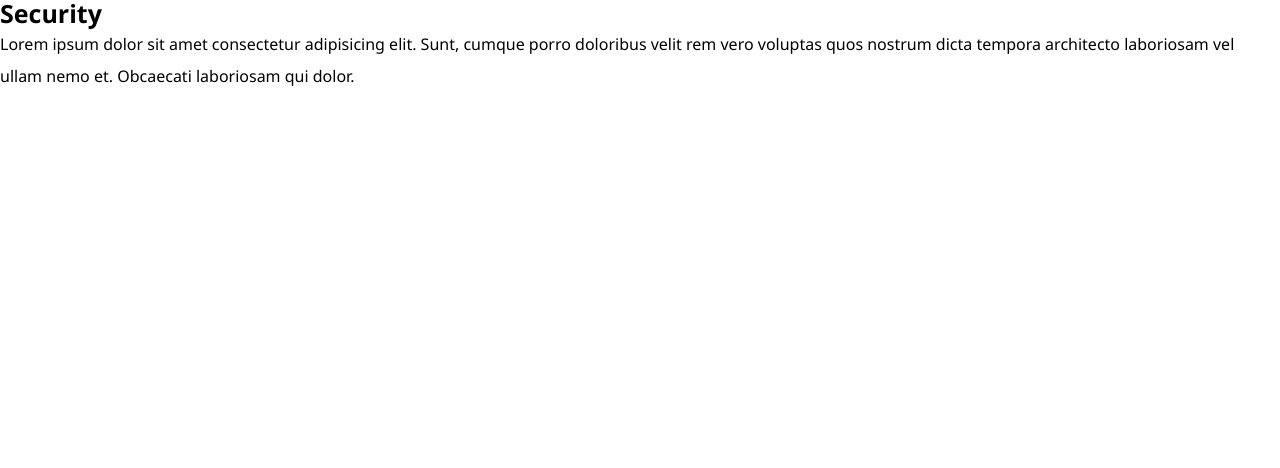
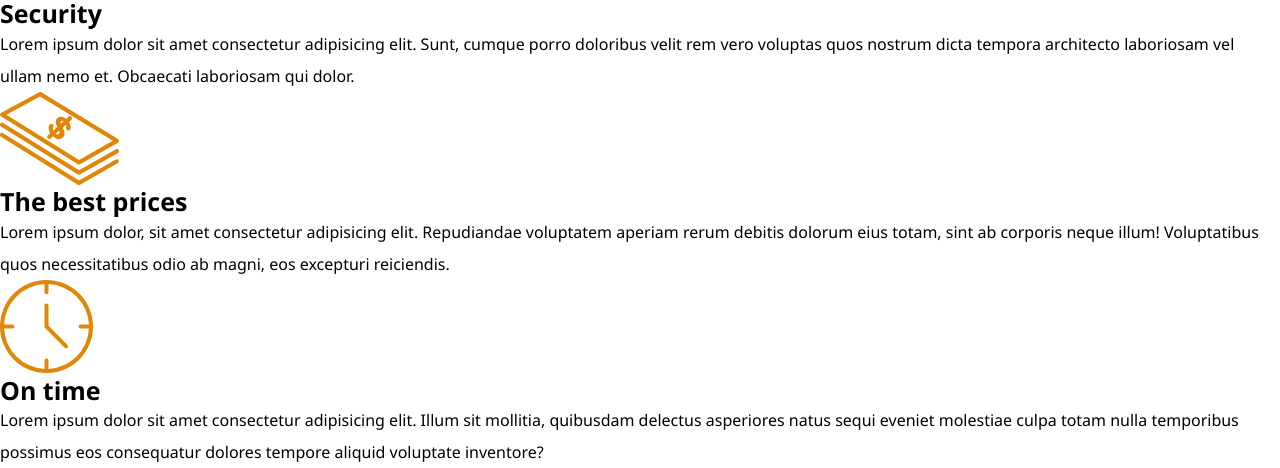
Before and after one commit to AdrianAdame/FSDI-102, a plain HTML site: page Class 1 - Assignment 1/index.html in a window 1280 px wide. Shown: the part 531-999 px from the top of the page. Before the commit the page ends 800 px from the top, so only its background shows below. Drawn offline with Linux system fonts and the light colour scheme.

Commit message:
Finishing Assignment 1

```diff
--- a/Class 1 - Assignment 1/index.html
+++ b/Class 1 - Assignment 1/index.html
@@ -32,6 +32,18 @@
                 <h3>Security</h3>
                 <p>Lorem ipsum dolor sit amet consectetur adipisicing elit. Sunt, cumque porro doloribus velit rem vero voluptas quos nostrum dicta tempora architecto laboriosam vel ullam nemo et. Obcaecati laboriosam qui dolor.</p>
             </div>
+
+            <div class="about-item">
+                <img class="center" src="./assets/svg/icon2.svg" alt="" >
+                <h3>The best prices</h3>
+                <p>Lorem ipsum dolor, sit amet consectetur adipisicing elit. Repudiandae voluptatem aperiam rerum debitis dolorum eius totam, sint ab corporis neque illum! Voluptatibus quos necessitatibus odio ab magni, eos excepturi reiciendis.</p>
+            </div>
+
+            <div class="about-item">
+                <img class="center" src="./assets/svg/icon3.svg" alt="" >
+                <h3>On time</h3>
+                <p>Lorem ipsum dolor sit amet consectetur adipisicing elit. Illum sit mollitia, quibusdam delectus asperiores natus sequi eveniet molestiae culpa totam nulla temporibus possimus eos consequatur dolores tempore aliquid voluptate inventore?</p>
+            </div>
         </section>
 
     </main>
```
